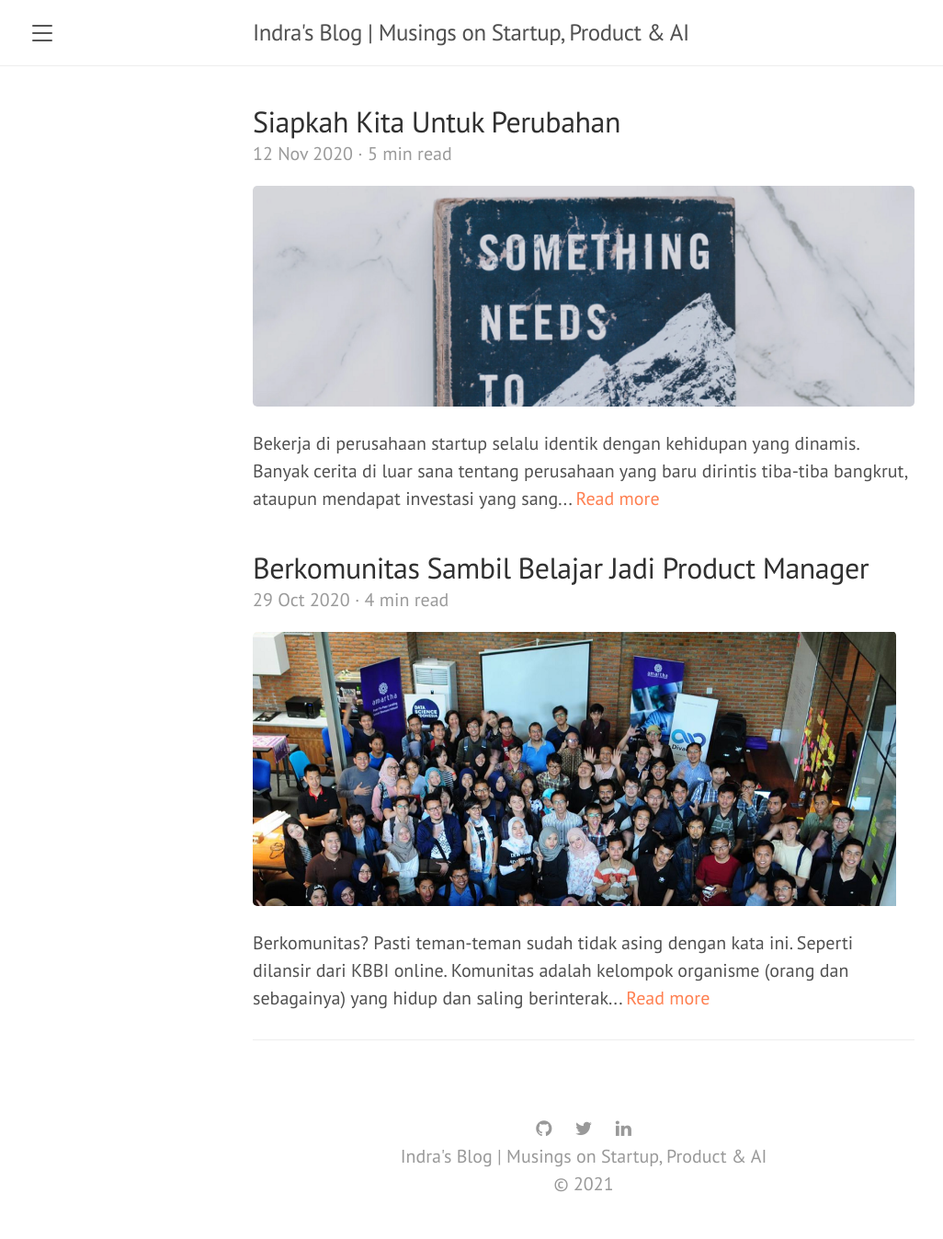
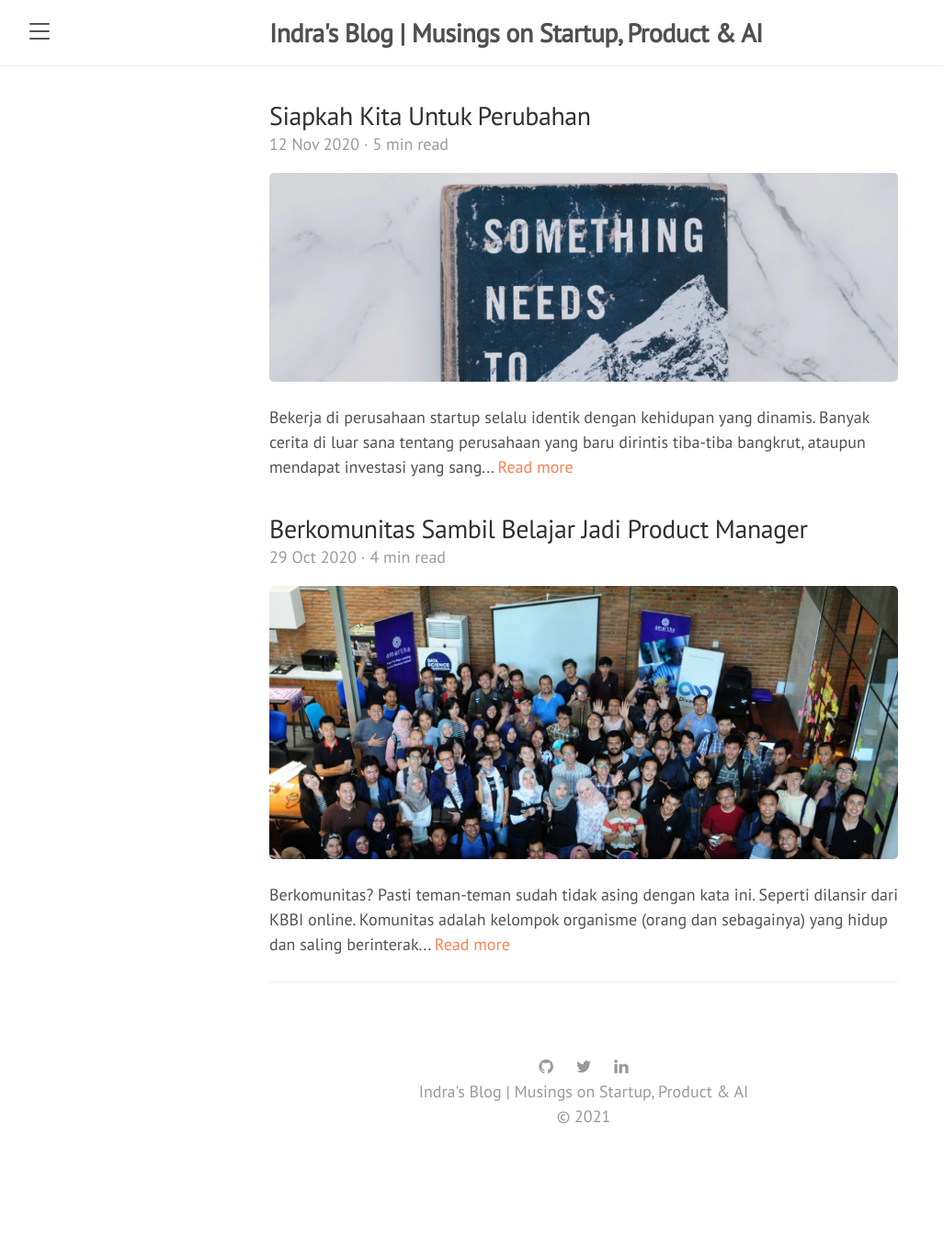
Before and after one commit to indrango/indrango.github.io, a Jekyll site: the page built from index.html, in a window 1280 px wide. Shown: the whole page at 92% size, without its empty margins (5-1031 px from the left). Built offline with Jekyll 4.4.1, drawn with Linux system fonts in a browser that asks for light colours; the list of posts is cut into pages by our own code; after the commit the page ends 1270 px from its top, so only the background shows below that.

Commit message:
change font-size

```diff
--- a/public/css/lanyon.css
+++ b/public/css/lanyon.css
@@ -84,7 +84,7 @@ h1, h2, h3, h4, h5, h6 {
 }
 @media (min-width: 56em) {
   .container {
-    max-width: 38rem;
+    max-width: 40rem;
   }
 }
 
@@ -105,26 +105,31 @@ h1, h2, h3, h4, h5, h6 {
 .masthead-title {
   margin-top: 0;
   margin-bottom: 0;
-  color: #505050;
 }
 .masthead-title a {
   color: #505050;
+  font-size: 28px;
+  font-weight: 600;
 }
 .masthead-title a:hover{
   color: #ff7f50;
 }
-@media (max-width: 48em) {
+@media (max-width: 38em) {
   .masthead-title {
     text-align: center;
+  }
+  .masthead-title a {
+    font-size: 24px;
   }
   .masthead-title .divider {
     display: none;
   }
   .masthead-title .tagline {
     display: block;
-    font-size: 75%;
+    font-size: 16px;
   }
 }
+
 
 /*
  * Thumbnail
@@ -223,7 +228,7 @@ a.sidebar-nav-item:focus {
 
 @media (min-width: 38em) {
   .sidebar-nav-item {
-    font-size: 20px;
+    font-size: 18px;
   }
 }
 
@@ -357,7 +362,7 @@ a.sidebar-nav-item:focus {
   .page-title,
   .post-title,
   .post-title a {
-    font-size: 32px;
+    font-size: 28px;
   }
 }
 
--- a/public/css/poole.css
+++ b/public/css/poole.css
@@ -54,7 +54,7 @@ html {
 }
 @media (min-width: 38em) {
   html {
-    font-size: 20px;
+    font-size: 18px;
   }
 }
 
@@ -229,7 +229,7 @@ blockquote p:last-child {
 
 img {
   display: block;
-  max-width: 100%;
+  width: 100%;
   margin: 0 0 1rem;
   border-radius: 5px;
 }
```
